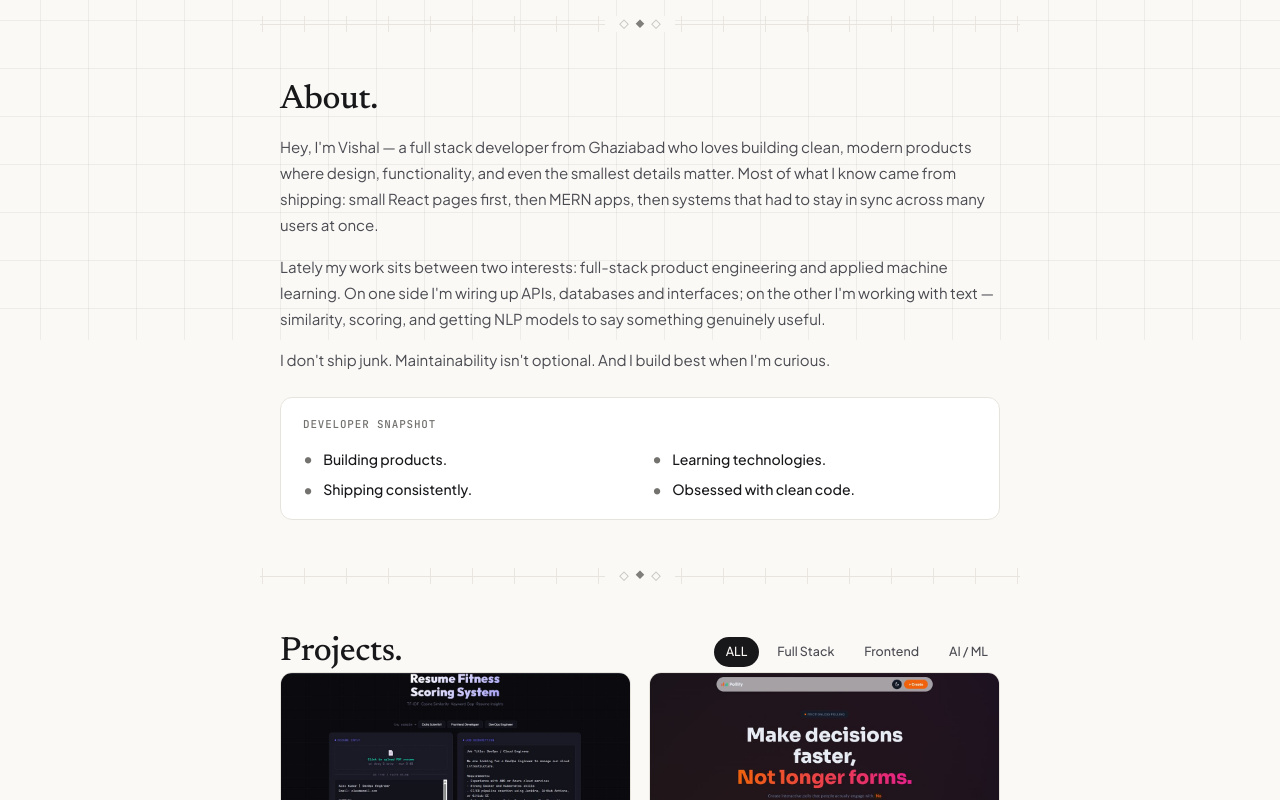
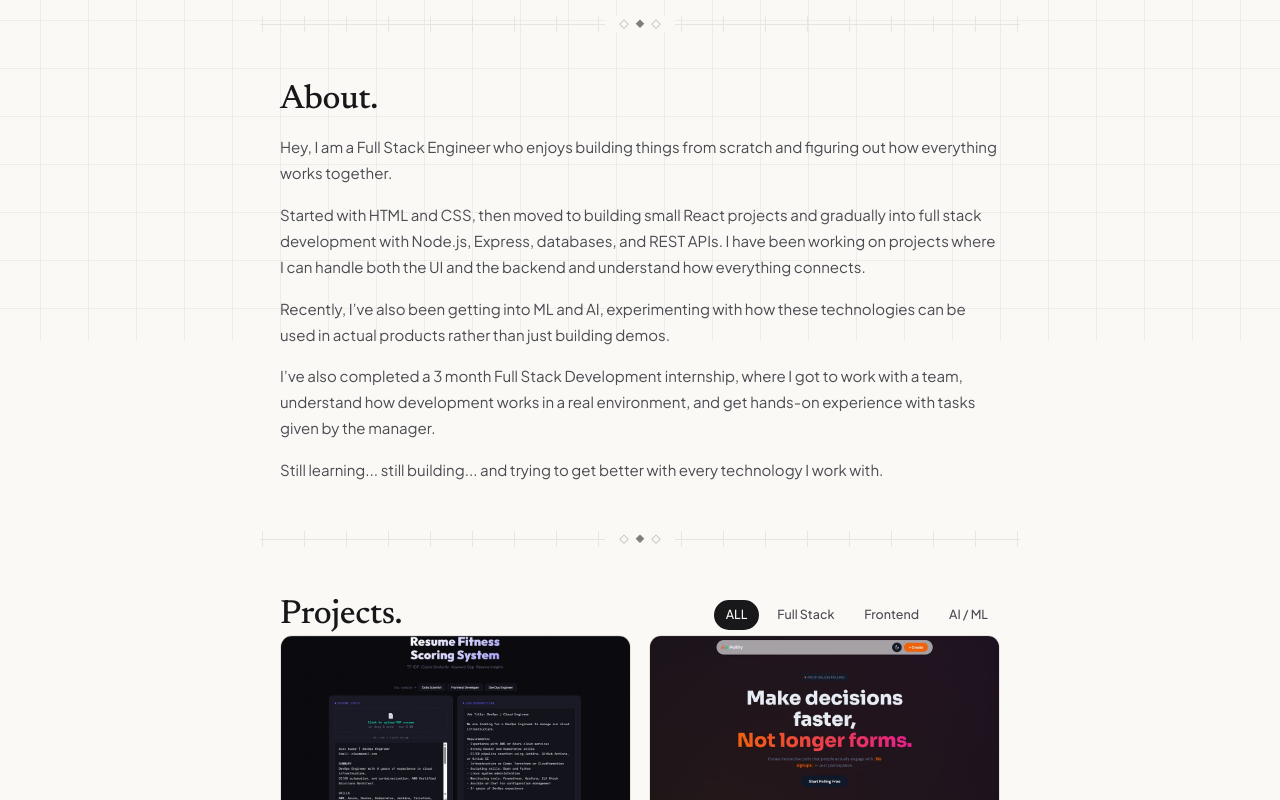
Before and after one commit to Vishal795-knightrider/Vishal_kxportfolio, a React (Vite) app: page / in a window 1280 px wide. Shown: the part 460-1260 px from the top of the page. Built offline with nearby package versions, Linux system fonts and the light colour scheme; no server answers.

Commit message:
updated about sec

```diff
--- a/src/components/About.tsx
+++ b/src/components/About.tsx
@@ -16,52 +16,25 @@ export const About: React.FC = () => {
 
         <div className="about-text-content">
           <p>
-            Hey, I'm Vishal — a full stack developer from Ghaziabad who loves building clean, modern products where design, functionality, and even the smallest details matter. Most of what I know came from shipping: small React pages first, then MERN apps, then systems that had to stay in sync across many users at once.
+            Hey, I am a Full Stack Engineer who enjoys building things from scratch and figuring out how everything works together.
           </p>
 
           <p>
-            Lately my work sits between two interests: full-stack product engineering and applied machine learning. On one side I'm wiring up APIs, databases and interfaces; on the other I'm working with text — similarity, scoring, and getting NLP models to say something genuinely useful.
+            Started with HTML and CSS, then moved to building small React projects and gradually into full stack development with Node.js, Express, databases, and REST APIs. I have been working on projects where I can handle both the UI and the backend and understand how everything connects.
           </p>
 
           <p>
-            I don't ship junk. Maintainability isn't optional. And I build best when I'm curious.
+            Recently, I’ve also been getting into ML and AI, experimenting with how these technologies can be used in actual products rather than just building demos.
+          </p>
+
+          <p>
+            I’ve also completed a 3 month Full Stack Development internship, where I got to work with a team, understand how development works in a real environment, and get hands-on experience with tasks given by the manager.
+          </p>
+
+          <p>
+            Still learning... still building... and trying to get better with every technology I work with.
           </p>
         </div>
-
-        {/* Developer Snapshot Card */}
-        <motion.div
-          className="dev-snapshot-card"
-          initial={{ opacity: 0, y: 12 }}
-          whileInView={{ opacity: 1, y: 0 }}
-          viewport={{ once: true }}
-          transition={{ duration: 0.45, delay: 0.1 }}
-          whileHover={{ y: -2 }}
-        >
-          <div className="snapshot-label">DEVELOPER SNAPSHOT</div>
-          <div className="snapshot-grid">
-            <div className="snapshot-col">
-              <div className="snapshot-item">
-                <span className="snapshot-bullet">•</span>
-                <span>Building products.</span>
-              </div>
-              <div className="snapshot-item">
-                <span className="snapshot-bullet">•</span>
-                <span>Shipping consistently.</span>
-              </div>
-            </div>
-
-            <div className="snapshot-col">
-              <div className="snapshot-item">
-                <span className="snapshot-bullet">•</span>
-                <span>Learning technologies.</span>
-              </div>
-              <div className="snapshot-item">
-                <span className="snapshot-bullet">•</span>
-                <span>Obsessed with clean code.</span>
-              </div>
-            </div>
-          </div>
-        </motion.div>
       </div>
     </motion.section>
   );
--- a/src/index.css
+++ b/src/index.css
@@ -351,7 +351,6 @@ body {
 .experience-card,
 .contact-card,
 .gh-card,
-.dev-snapshot-card,
 .site-footer,
 .skill-pill-card,
 .nav-search-btn,
@@ -857,51 +856,6 @@ body.dark .pixel-box-on {
 
 .about-text-content p {
   max-width: 730px;
-}
-
-.dev-snapshot-card {
-  margin-top: 24px;
-  background: var(--surface);
-  border: 1px solid var(--border);
-  border-radius: var(--radius-md);
-  padding: 18px 22px;
-}
-
-.snapshot-label {
-  font-family: var(--mono);
-  font-size: 0.68rem;
-  letter-spacing: 0.08em;
-  color: var(--text-muted);
-  text-transform: uppercase;
-  font-weight: 500;
-  margin-bottom: 14px;
-}
-
-.snapshot-grid {
-  display: grid;
-  grid-template-columns: 1fr 1fr;
-  gap: 12px 24px;
-}
-
-.snapshot-col {
-  display: flex;
-  flex-direction: column;
-  gap: 8px;
-}
-
-.snapshot-item {
-  display: flex;
-  align-items: center;
-  gap: 10px;
-  font-size: 0.88rem;
-  color: var(--text-primary);
-  font-weight: 500;
-}
-
-.snapshot-bullet {
-  color: var(--text-muted);
-  font-size: 1.1rem;
-  line-height: 1;
 }
 
 /* ==========================================================================
@@ -2191,12 +2145,6 @@ body.dark .contact-pill-animated:hover {
     height: 180px;
   }
 
-  /* About Snapshot */
-  .snapshot-grid {
-    grid-template-columns: 1fr;
-    gap: 8px;
-  }
-
   /* Experience Section */
   .experience-card {
     padding: 18px 16px;
```
Also changed, not shown: 3 other files (tests, documents, lock files or other folders).
